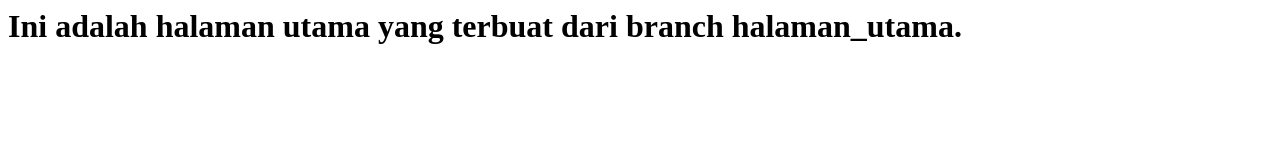
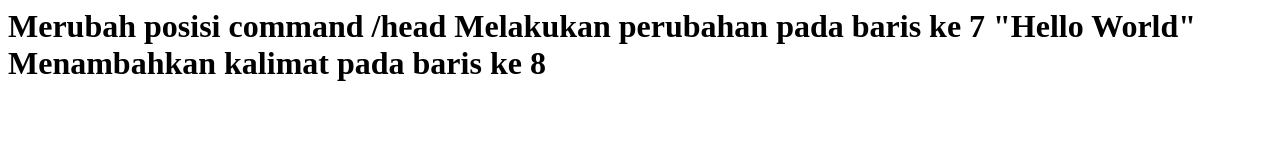
Before and after one commit to Jamal1804/MyProject_Jamal, a plain HTML site: page index.html in a window 1280 px wide. Drawn offline with Linux system fonts and the light colour scheme.

```diff
--- a/index.html
+++ b/index.html
@@ -1,6 +1,13 @@
 <html>
     <head>
         <title>My Project</title>
-        <h1> Ini adalah halaman utama yang terbuat dari branch halaman_utama.</h1>
     </head>
+        <body>
+            <h1> Merubah posisi command /head
+                 Melakukan perubahan pada baris ke 7
+                 "Hello World"
+                 Menambahkan kalimat pada baris ke 8
+            </h1>
+    </body>
+
 </html>
```
